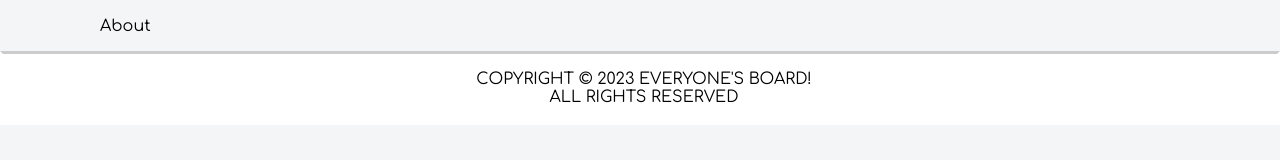
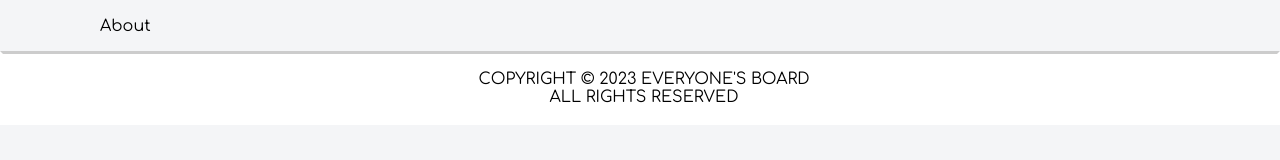
Before and after one commit to stephenmatheny/everyones-board, a React (Create React App) app: page /about in a window 1280 px wide. Shown: the part 121-281 px from the top of the page. Built offline with nearby package versions, Linux system fonts and the light colour scheme.

Commit message:
remove exclaimation (#20)
Co-authored-by: Stephen <smatheny@ncscredit.com>

```diff
--- a/src/components/Footer/Footer.js
+++ b/src/components/Footer/Footer.js
@@ -5,7 +5,7 @@ import "./Footer.css";
 const Footer = () => {
 	return (
 		<main id="footer-container">
-            <p>COPYRIGHT © 2023 EVERYONE'S BOARD!
+            <p>COPYRIGHT © 2023 EVERYONE'S BOARD
 			<br />ALL RIGHTS RESERVED</p>
         </main>
 	);
```
Also changed, not shown: 7 other files (tests, documents, lock files or other folders).
